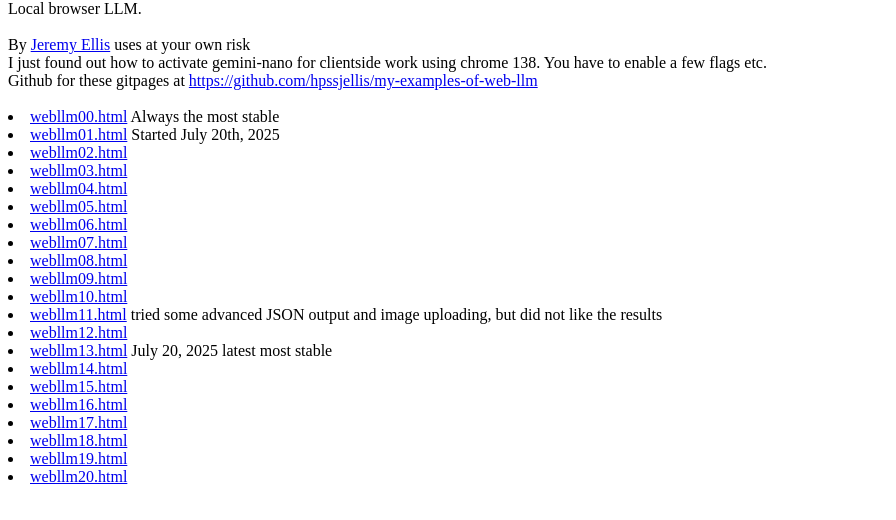
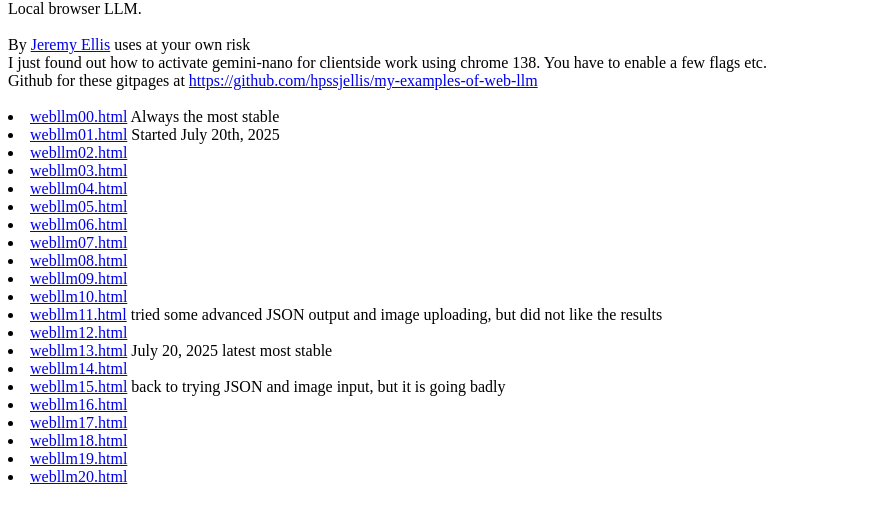
Before and after one commit to hpssjellis/my-examples-of-web-llm, a plain HTML site: page public/index.html in a window 1280 px wide. Shown: the part 66-586 px from the top of the page, without its empty margins (0-896 px from the left). Drawn offline with Linux system fonts and the light colour scheme.

Commit message:
Update index.html

```diff
--- a/public/index.html
+++ b/public/index.html
@@ -20,7 +20,7 @@ I just found out how to activate gemini-nano for clientside work using chrome 13
 <li><a href="webllm12.html">webllm12.html</a> </li>
 <li><a href="webllm13.html">webllm13.html</a> July 20, 2025 latest most stable</li>
 <li><a href="webllm14.html">webllm14.html</a></li>
-<li><a href="webllm15.html">webllm15.html</a></li>
+<li><a href="webllm15.html">webllm15.html</a> back to trying JSON and image input, but it is going badly</li>
 <li><a href="webllm16.html">webllm16.html</a></li>
 <li><a href="webllm17.html">webllm17.html</a></li>
 <li><a href="webllm18.html">webllm18.html</a></li>
```
